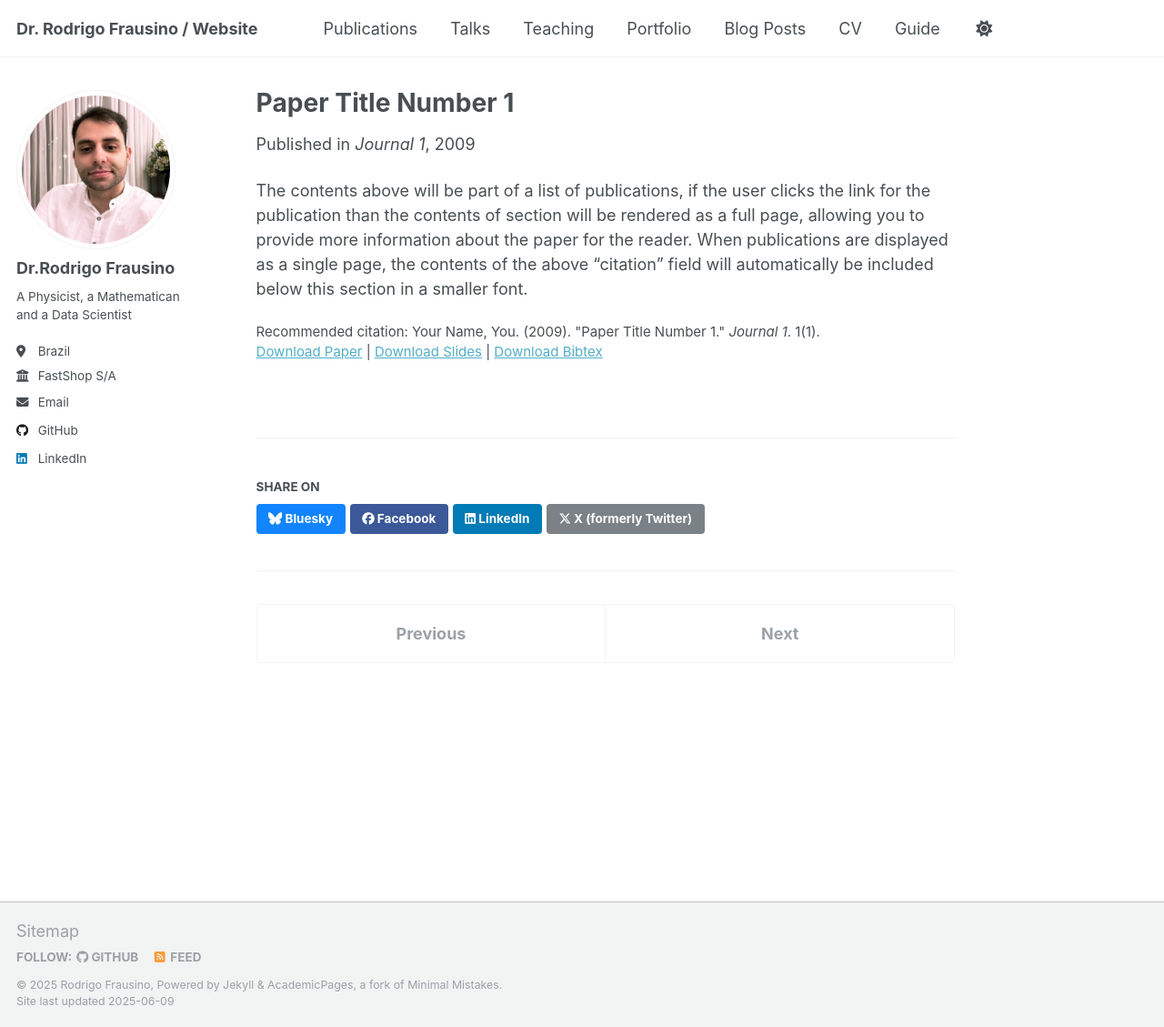
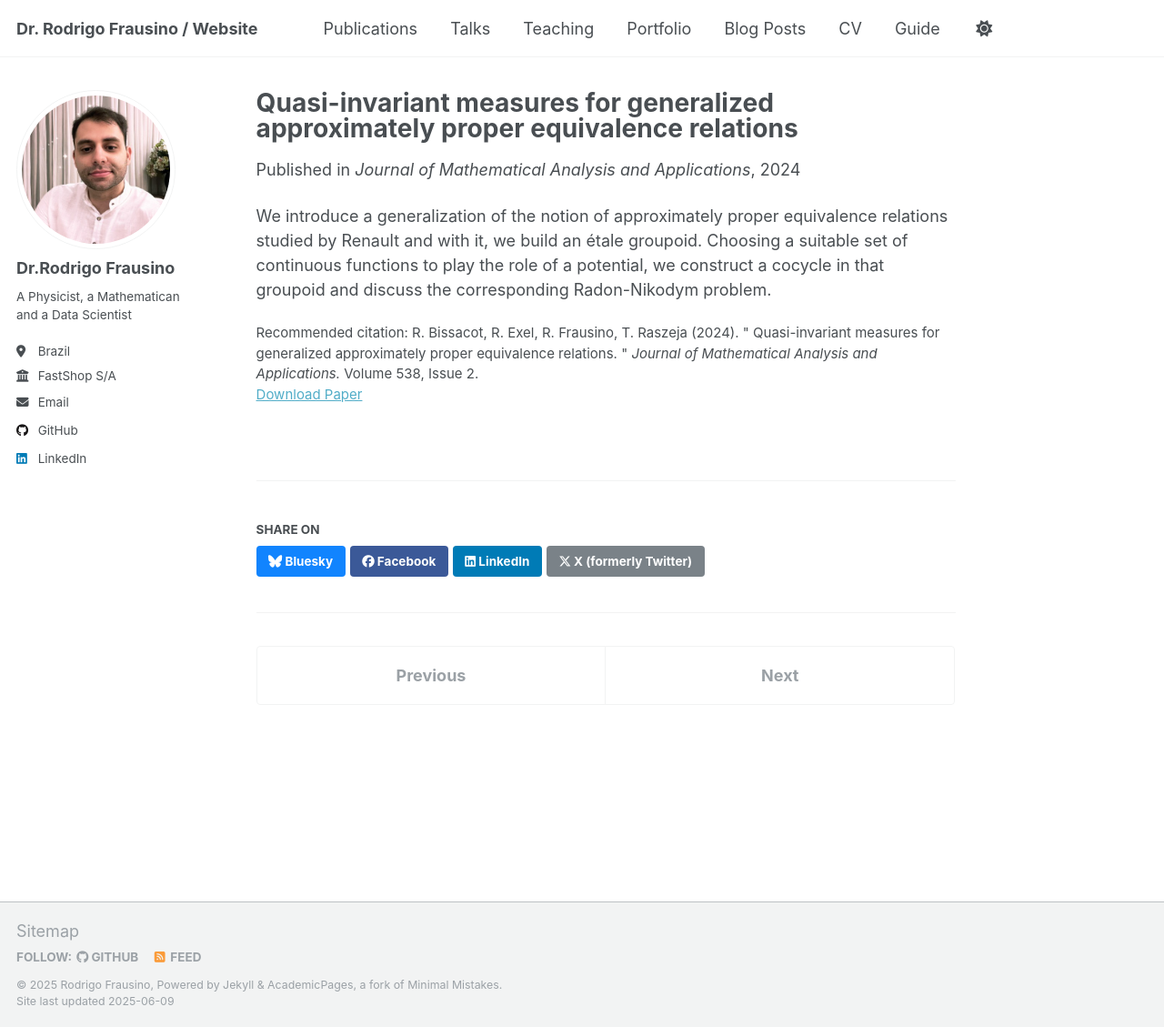
Before and after one commit to rodrigo-frausino/rodrigo-frausino.github.io, a Jekyll site: the page built from _publications/2009-10-01-paper-title-number-1.md, in a window 1280 px wide and 1129 px high. Shown: the whole window at 91% size. Built offline with Jekyll 4.4.1, drawn with Linux system fonts in a browser that asks for light colours.

Commit message:
Publication  Quasi-invariant measures.

```diff
--- a/_publications/2009-10-01-paper-title-number-1.md
+++ b/_publications/2009-10-01-paper-title-number-1.md
@@ -1,14 +1,14 @@
 ---
-title: "Paper Title Number 1"
+title: "Quasi-invariant measures for generalized approximately proper equivalence relations"
 collection: publications
 category: manuscripts
 permalink: /publication/2009-10-01-paper-title-number-1
 excerpt: 'This paper is about the number 1. The number 2 is left for future work.'
-date: 2009-10-01
-venue: 'Journal 1'
-slidesurl: 'http://academicpages.github.io/files/slides1.pdf'
-paperurl: 'http://academicpages.github.io/files/paper1.pdf'
-bibtexurl: 'http://academicpages.github.io/files/bibtex1.bib'
-citation: 'Your Name, You. (2009). &quot;Paper Title Number 1.&quot; <i>Journal 1</i>. 1(1).'
+date: 2024-10-15
+venue: 'Journal of Mathematical Analysis and Applications'
+slidesurl:
+paperurl: 'https://www.sciencedirect.com/science/article/abs/pii/S0022247X24003664'
+bibtexurl:
+citation: 'R. Bissacot, R. Exel, R. Frausino, T. Raszeja (2024). &quot; Quasi-invariant measures for generalized approximately proper equivalence relations. &quot; <i> Journal of Mathematical Analysis and Applications. </i> Volume 538, Issue 2.'
 ---
-The contents above will be part of a list of publications, if the user clicks the link for the publication than the contents of section will be rendered as a full page, allowing you to provide more information about the paper for the reader. When publications are displayed as a single page, the contents of the above "citation" field will automatically be included below this section in a smaller font.
+We introduce a generalization of the notion of approximately proper equivalence relations studied by Renault and with it, we build an étale groupoid. Choosing a suitable set of continuous functions to play the role of a potential, we construct a cocycle in that groupoid and discuss the corresponding Radon-Nikodym problem.
```
